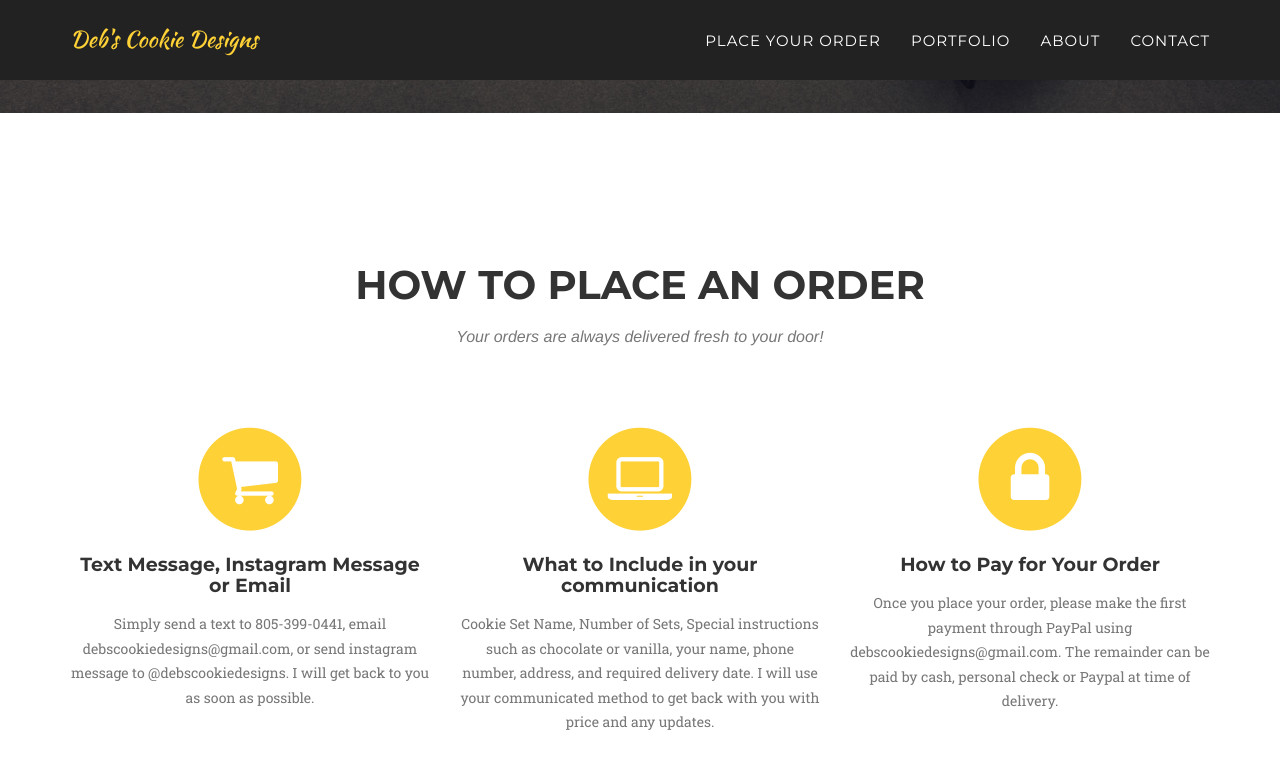
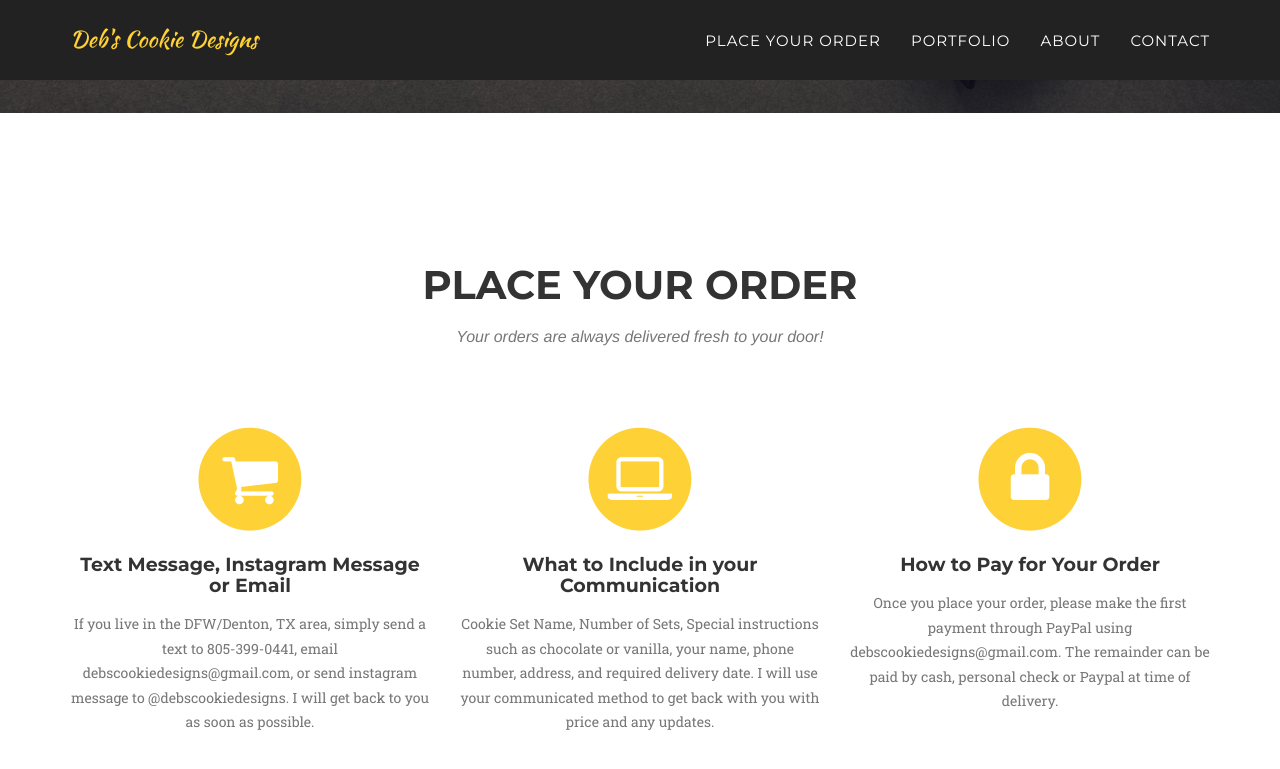
Before and after one commit to DEB72/Cookie, a Jekyll site: the page built from index.html, in a window 1280 px wide and 900 px high, scrolled down 645 px. Shown: the top 769 px of the window. Built offline with Jekyll 4.4.1, drawn with Linux system fonts in a browser that asks for light colours; some web fonts are replaced.

Commit message:
Update services.html

```diff
--- a/_includes/services.html
+++ b/_includes/services.html
@@ -3,7 +3,7 @@
         <div class="container">
             <div class="row">
                 <div class="col-lg-12 text-center">
-                    <h2 class="section-heading">How to Place an Order</h2>
+                    <h2 class="section-heading">Place Your Order</h2>
                     <h3 class="section-subheading text-muted">Your orders are always delivered fresh to your door!</h3>
                 </div>
             </div>
@@ -14,14 +14,14 @@
                         <i class="fa fa-shopping-cart fa-stack-1x fa-inverse"></i>
                     </span>
                     <h4 class="service-heading">Text Message, Instagram Message or Email</h4>
-                    <p class="text-muted">Simply send a text to 805-399-0441, email debscookiedesigns@gmail.com, or send instagram message to @debscookiedesigns.  I will get back to you as soon as possible.</p>
+                    <p class="text-muted">If you live in the DFW/Denton, TX area, simply send a text to 805-399-0441, email debscookiedesigns@gmail.com, or send instagram message to @debscookiedesigns.  I will get back to you as soon as possible.</p>
                 </div>
                 <div class="col-md-4">
                     <span class="fa-stack fa-4x">
                         <i class="fa fa-circle fa-stack-2x text-primary"></i>
                         <i class="fa fa-laptop fa-stack-1x fa-inverse"></i>
                     </span>
-                    <h4 class="service-heading">What to Include in your communication</h4>
+                    <h4 class="service-heading">What to Include in your Communication</h4>
                     <p class="text-muted">Cookie Set Name, Number of Sets, Special instructions such as chocolate or vanilla, your name, phone number, address, and required delivery date. I will use your communicated method to get back with you with price and any updates.</p>
                 </div>
                 <div class="col-md-4">
```
